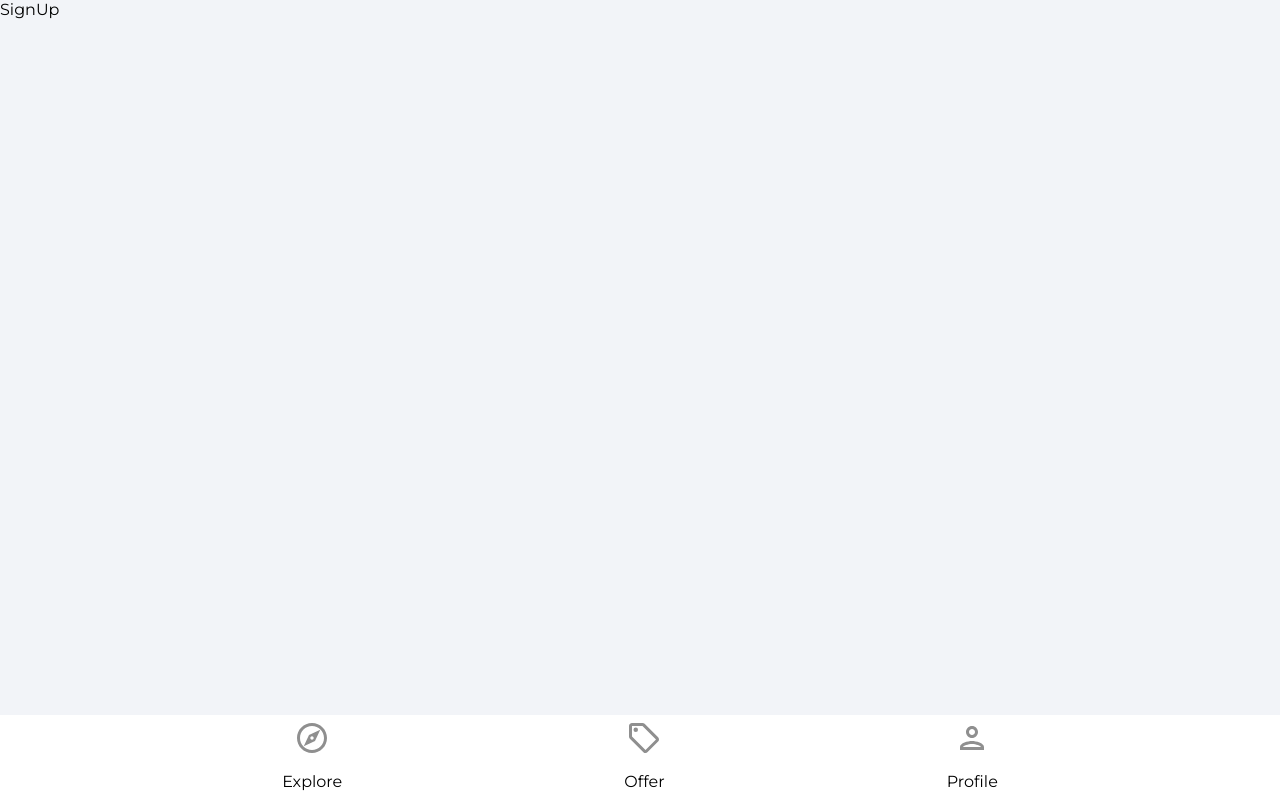
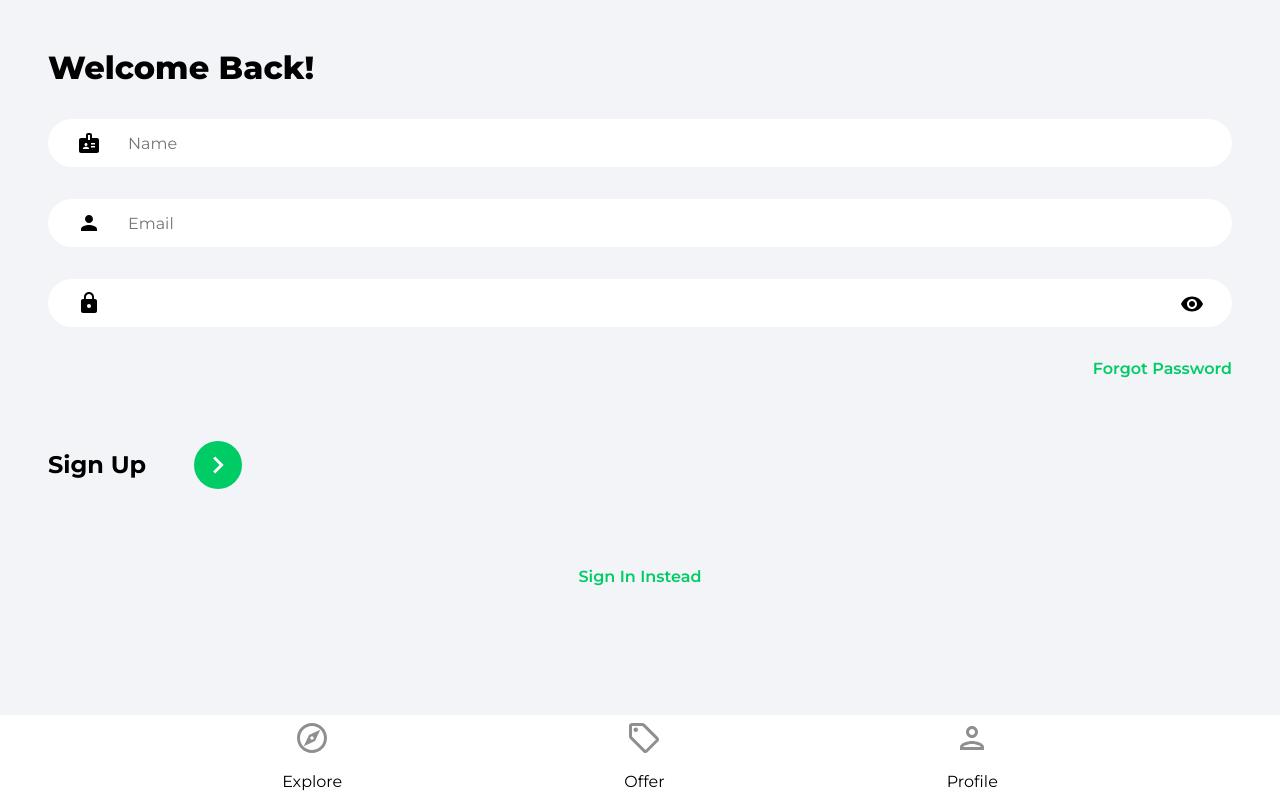
Before and after one commit to killu4kun/house-marketplace, a React (Create React App) app: page /sign-up in a window 1280 px wide. Built offline with nearby package versions, Linux system fonts and the light colour scheme.

Commit message:
imp : sign in and sign up page

```diff
--- a/src/pages/SignIn.jsx
+++ b/src/pages/SignIn.jsx
@@ -1,7 +1,70 @@
-import React from 'react'
+import { useState } from 'react';
+import { useNavigate, Link } from 'react-router-dom';
+import { ReactComponent as ArrowRightIcon } from '../assets/svg/keyboardArrowRightIcon.svg';
+import visibilityICON from '../assets/svg/visibilityIcon.svg';
 
 export default function SignIn() {
+  const [showPassword, setShowPassword] = useState(false);
+  const [formData, setFormData] = useState({
+    email: '',
+    password: '',
+  });
+
+  const { email, password } = formData;
+
+  const navigate = useNavigate();
+
+  const onChange = (e) => {
+    setFormData((prevState) => ({
+      ...prevState,
+      [e.target.id]: e.target.value,
+    }));
+  }
+
   return (
-    <div>SignIn</div>
-  )
+    <>
+      <div className='pageContainer'>
+        <header>
+          <p className='pageHeader'>Welcome Back!</p>
+        </header>
+        <form>
+          <input
+            type='email'
+            className='emailInput'
+            placeholder='Email'
+            id='email'
+            value={email}
+            onChange={onChange}
+          />
+          <div className='passwordInputDiv'>
+            <input
+              type={showPassword ? 'text' : 'password'}
+              className='passwordInput'
+              id='password'
+              value={password}
+              onChange={onChange}
+            />
+            <img
+              src={visibilityICON}
+              className='showPassword'
+              alt='showPassword'
+              onClick={() => setShowPassword((prevState) => !prevState)}
+            />
+          </div>
+          <Link to='/forgot-password' className='forgotPasswordLink'>
+            Forgot Password
+          </Link>
+          <div className='signInBar'>
+            <p className='signInText'>Sign In</p>
+            <button className='signInButton'>
+              <ArrowRightIcon fill='#FFFFFF' width='34px' height='34px' />
+            </button>
+          </div>
+        </form>
+        <Link to='/sign-up' className='registerLink'>
+          Sign Up Instead
+        </Link>
+      </div>
+    </>
+  );
 }
--- a/src/pages/SignUp.jsx
+++ b/src/pages/SignUp.jsx
@@ -1,7 +1,79 @@
-import React from 'react'
+import { useState } from 'react';
+import { useNavigate, Link } from 'react-router-dom';
+import { ReactComponent as ArrowRightIcon } from '../assets/svg/keyboardArrowRightIcon.svg';
+import visibilityICON from '../assets/svg/visibilityIcon.svg';
 
 export default function SignUp() {
+  const [showPassword, setShowPassword] = useState(false);
+  const [formData, setFormData] = useState({
+    email: '',
+    password: '',
+    name: '',
+  });
+
+  const { name, email, password } = formData;
+
+  const navigate = useNavigate();
+
+  const onChange = (e) => {
+    setFormData((prevState) => ({
+      ...prevState,
+      [e.target.id]: e.target.value,
+    }));
+  };
+
   return (
-    <div>SignUp</div>
-  )
+    <>
+      <div className='pageContainer'>
+        <header>
+          <p className='pageHeader'>Welcome Back!</p>
+        </header>
+        <form>
+          <input
+            type='text'
+            className='nameInput'
+            placeholder='Name'
+            id='name'
+            value={name}
+            onChange={onChange}
+          />
+          <input
+            type='email'
+            className='emailInput'
+            placeholder='Email'
+            id='email'
+            value={email}
+            onChange={onChange}
+          />
+          <div className='passwordInputDiv'>
+            <input
+              type={showPassword ? 'text' : 'password'}
+              className='passwordInput'
+              id='password'
+              value={password}
+              onChange={onChange}
+            />
+            <img
+              src={visibilityICON}
+              className='showPassword'
+              alt='showPassword'
+              onClick={() => setShowPassword((prevState) => !prevState)}
+            />
+          </div>
+          <Link to='/forgot-password' className='forgotPasswordLink'>
+            Forgot Password
+          </Link>
+          <div className='signUpBar'>
+            <p className='signUpText'>Sign Up</p>
+            <button className='signUpButton'>
+              <ArrowRightIcon fill='#FFFFFF' width='34px' height='34px' />
+            </button>
+          </div>
+        </form>
+        <Link to='/sign-in' className='registerLink'>
+          Sign In Instead
+        </Link>
+      </div>
+    </>
+  );
 }
```
